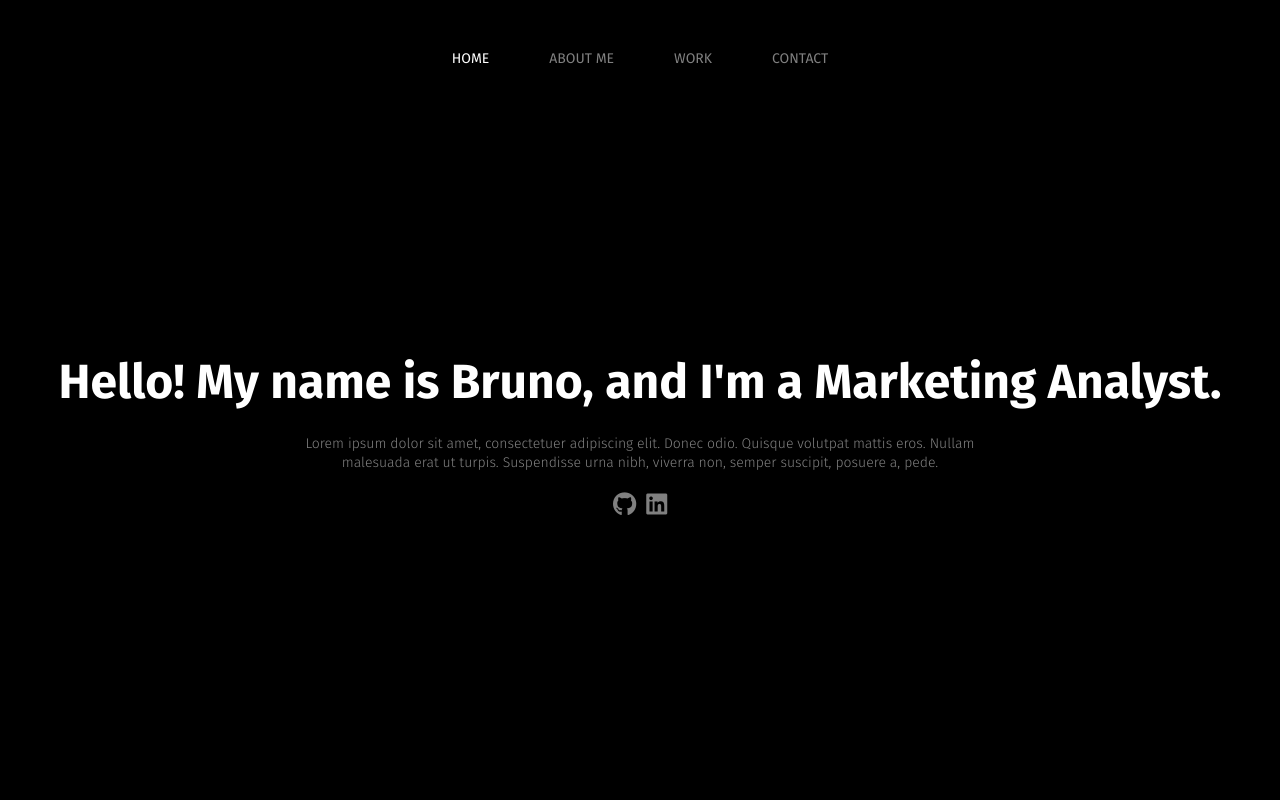
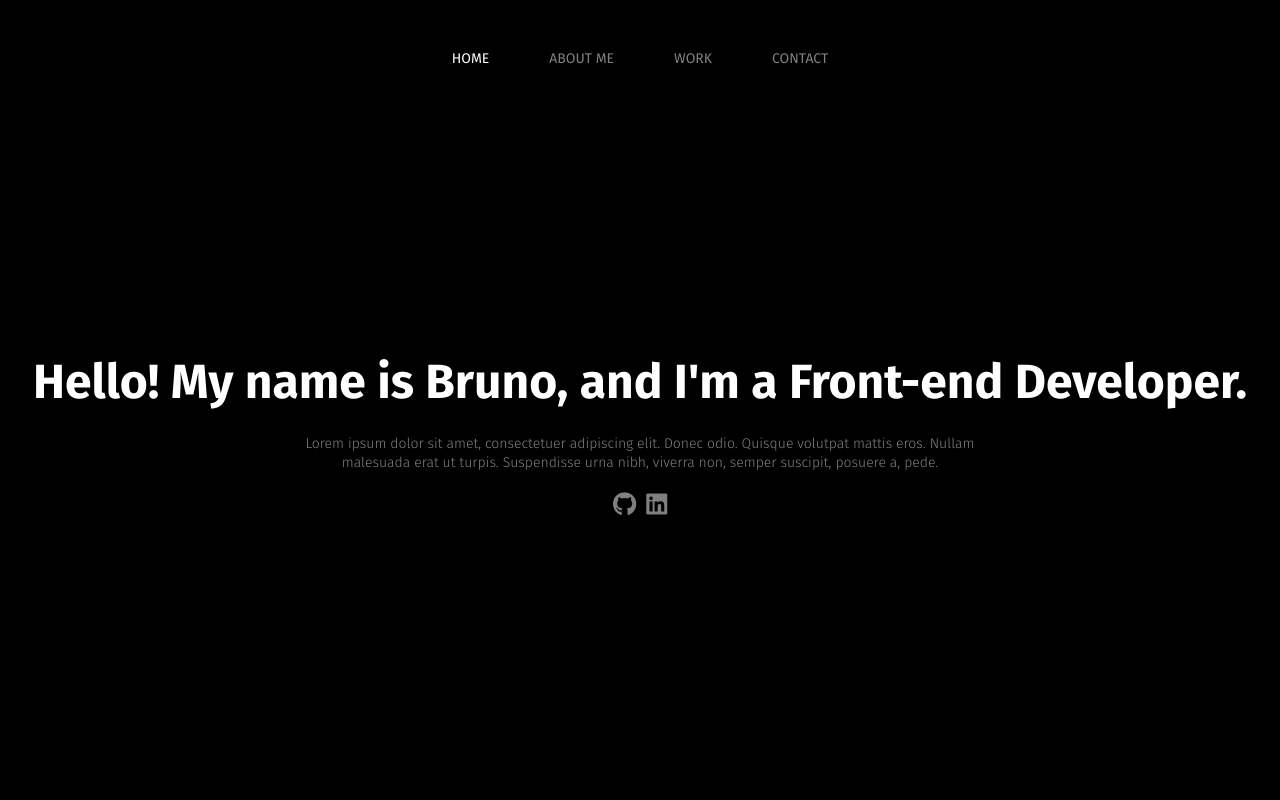
Before and after one commit to SirBruno/portfolio, a React (Create React App) app: page / in a window 1280 px wide. Shown: the top 800 px of the page. Built offline with nearby package versions, Linux system fonts and the light colour scheme.

Commit message:
Changed the intro text.

```diff
--- a/src/pages/homepage/App.js
+++ b/src/pages/homepage/App.js
@@ -19,7 +19,7 @@ function App() {
         </nav>
         <header className={styles.AppHeader}>
           <div>
-            <h1 className={styles.title}>Hello! My name is Bruno, and I'm a Marketing Analyst.</h1>
+            <h1 className={styles.title}>Hello! My name is Bruno, and I'm a Front-end Developer.</h1>
             <p className={styles.subTitle}>Lorem ipsum dolor sit amet, consectetuer adipiscing elit. Donec odio. Quisque volutpat mattis eros. Nullam malesuada erat ut turpis. Suspendisse urna nibh, viverra non, semper suscipit, posuere a, pede.</p>
             <p className={styles.socialMediaIcons}>
               <a className={styles.socialIcon} href="https://github.com/sirbruno" target="_blank" rel="noreferrer"><i className="fab fa-github"></i></a>
```
